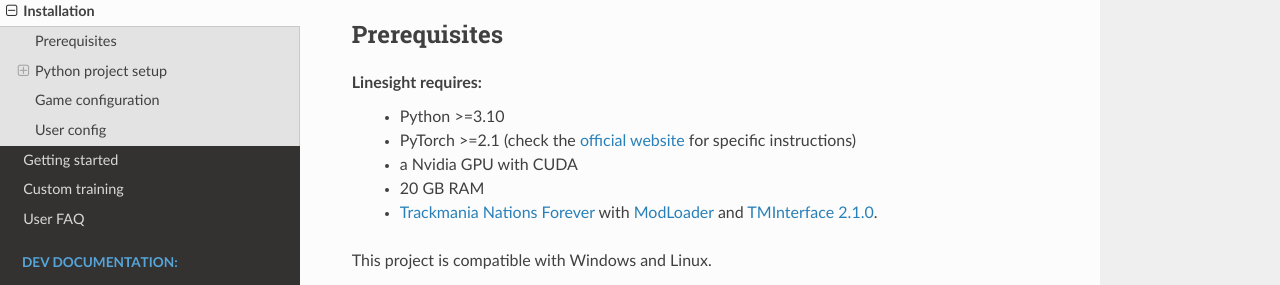
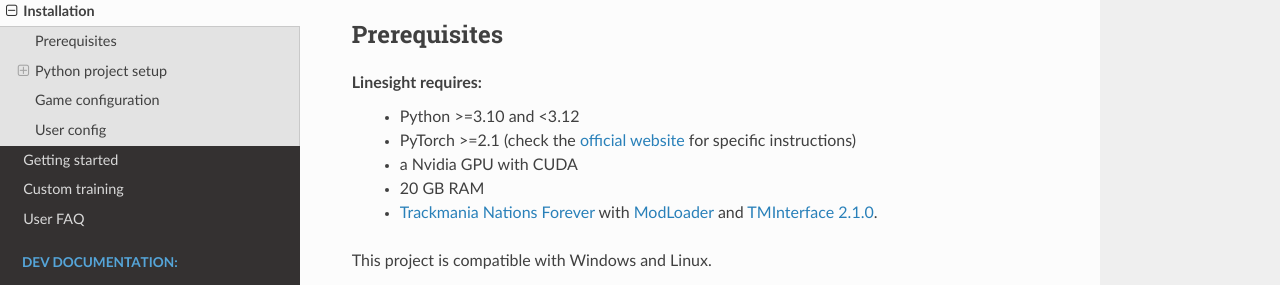
Before and after one commit to Linesight-RL/linesight, a Sphinx documentation site: the page built from docs/source/installation.rst, in a window 1280 px wide and 900 px high. Shown: the part 142-427 px from the top of the window. Built offline with Sphinx 7.4.7 and the Read the Docs theme 2.0.0, drawn with Linux system fonts in a browser that asks for light colours.

Commit message:
Reinstate python < 3.12 requirement, for compatibility with torchrl.

```diff
--- a/docs/source/installation.rst
+++ b/docs/source/installation.rst
@@ -6,7 +6,7 @@ Prerequisites
 -------------
 
 Linesight requires:
-    - Python >=3.10
+    - Python >=3.10 and <3.12
     - PyTorch >=2.1 (check the `official website <https://pytorch.org/get-started/locally/>`_ for specific instructions)
     - a Nvidia GPU with CUDA
     - 20 GB RAM
--- a/setup.py
+++ b/setup.py
@@ -13,7 +13,7 @@ setup(
         'Programming Language :: Python :: 3.10',
         'Programming Language :: Python :: 3.11',
     ],
-    python_requires='>=3.10.1',
+    python_requires='>=3.10.0,<3.12.0',
     install_requires=read_requirements('requirements_pip.txt') + read_requirements('requirements_conda.txt'),
     packages=find_packages(include=["trackmania_rl", "config_files"]),
     extras_require={
```
Also changed, not shown: 4 other files.
